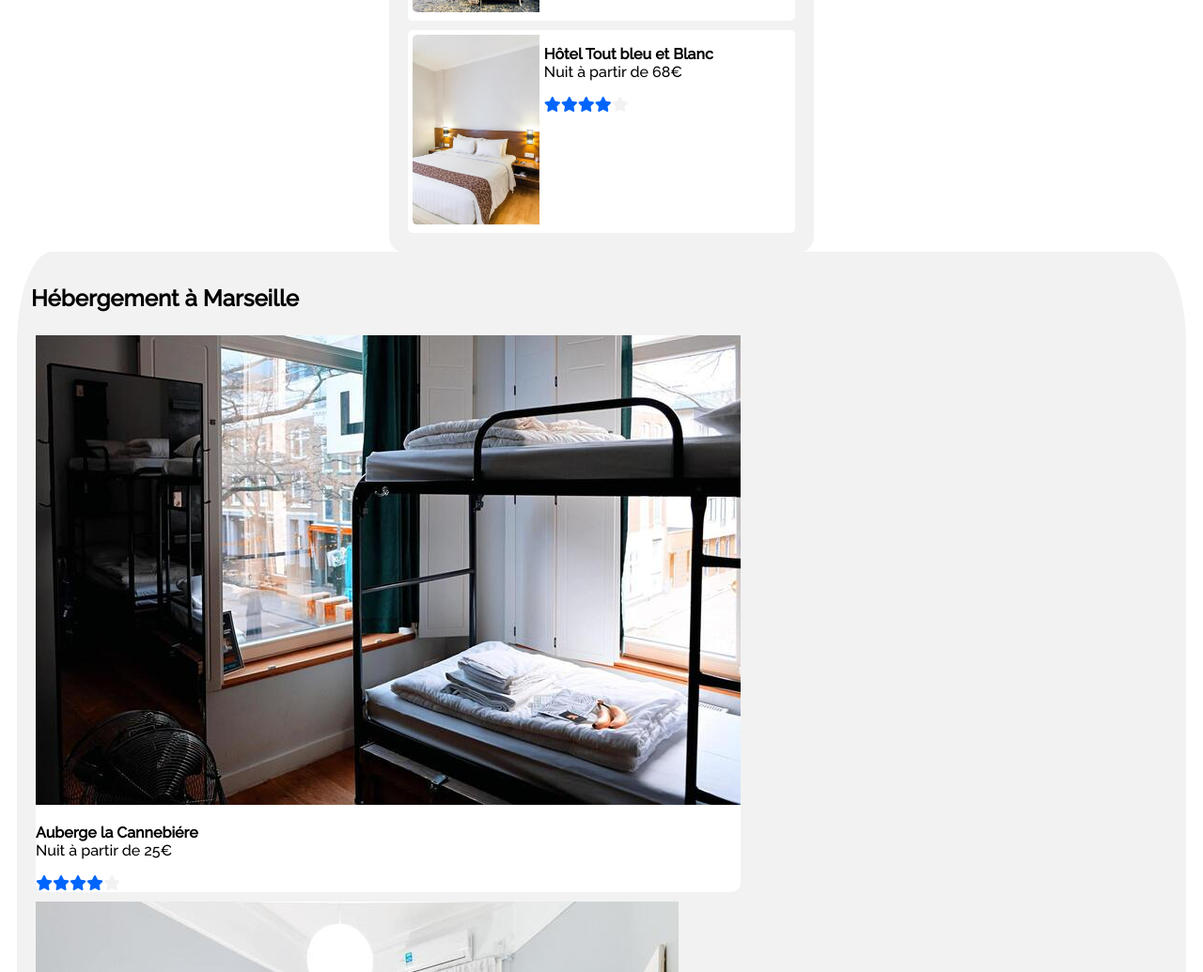
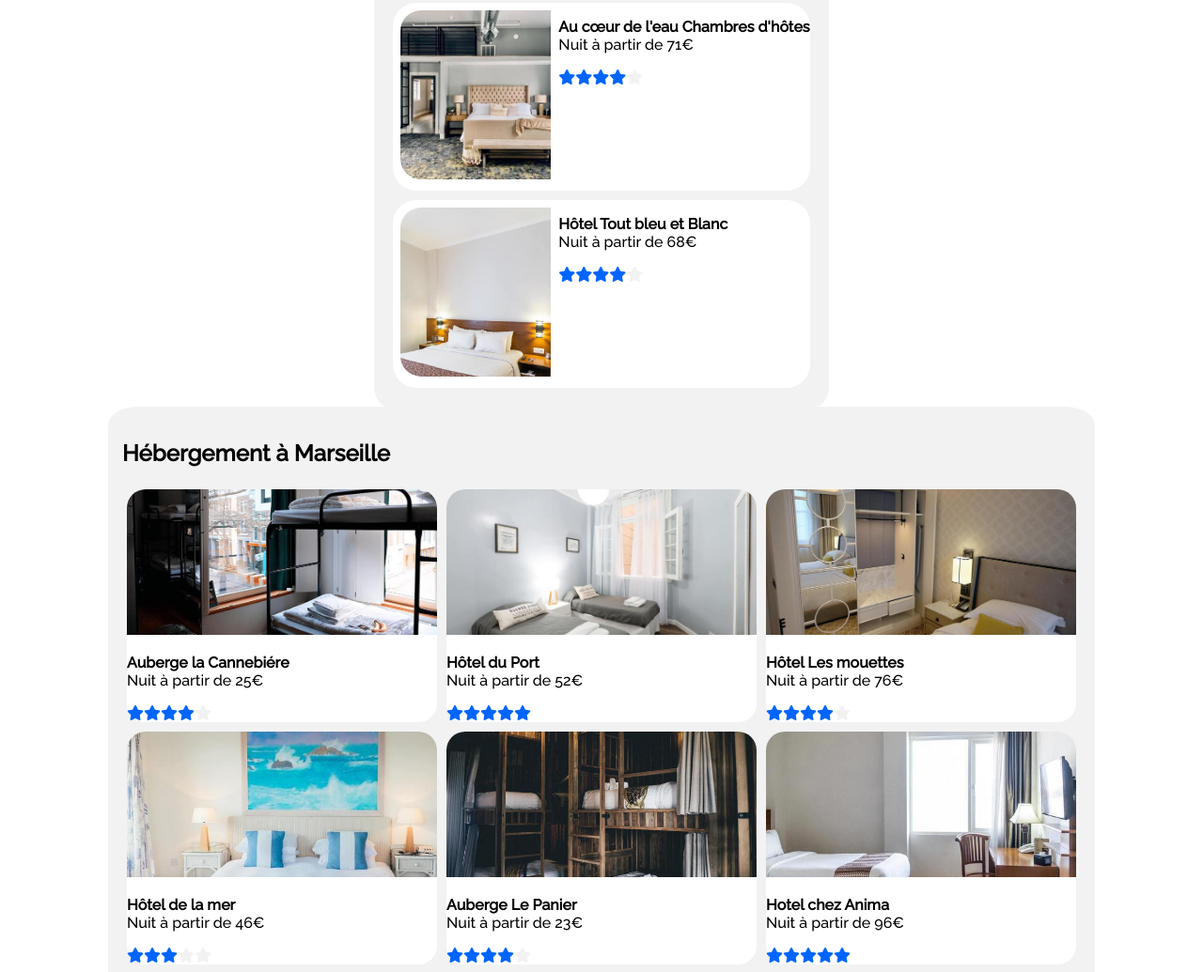
Before and after one commit to KinguBaka/TarikAboulhouda_2_04112020, a plain HTML site: page index.html in a window 1280 px wide. Shown: the part 537-1572 px from the top of the page at 94% size. Drawn offline with Linux system fonts and the light colour scheme.

Commit message:
mise en forme des images!!!

```diff
--- a/style.css
+++ b/style.css
@@ -92,16 +92,17 @@ nav {
 #section2-1, #section2-2, #section2-3 {
     display: flex;
     background-color: white;
-    border-radius: 5px 5px 5px 5px;
+    border-radius: 25px;
     margin: 5px 5px 5px 5px;
 }
 
 #section2-global img {
-    overflow: hidden;
-    max-height: 100%;
-    width: 135px;
-    border-radius: 10px 0px 0px 10px;
-    padding: 5px 5px 5px 5px;
+    object-fit: cover;
+    object-position: 50% 0;
+    width: 160px;
+    height: 180px;
+    border-radius: 30px 0px 0px 30px;
+    padding: 8px;
 }
 
 #section2-global {
@@ -125,8 +126,12 @@ nav {
     flex-wrap: wrap;
 }
 
-#section-global img {
-
+#section3-global img {
+    border-radius: 20px 20px 0px 0px;
+    object-fit: cover;
+    object-position: 0 50%;
+    width: 330px;
+    height: 155px;
 }
 
 #section3-global1, #section3-global2 {
@@ -136,7 +141,7 @@ nav {
 
 #section3-1, #section3-2, #section3-3, #section3-4, #section3-5, #section3-6 {
     background-color: white;
-    border-radius: 10px;
+    border-radius: 20px;
     margin: 5px 5px 5px 5px;
 }
 
```
